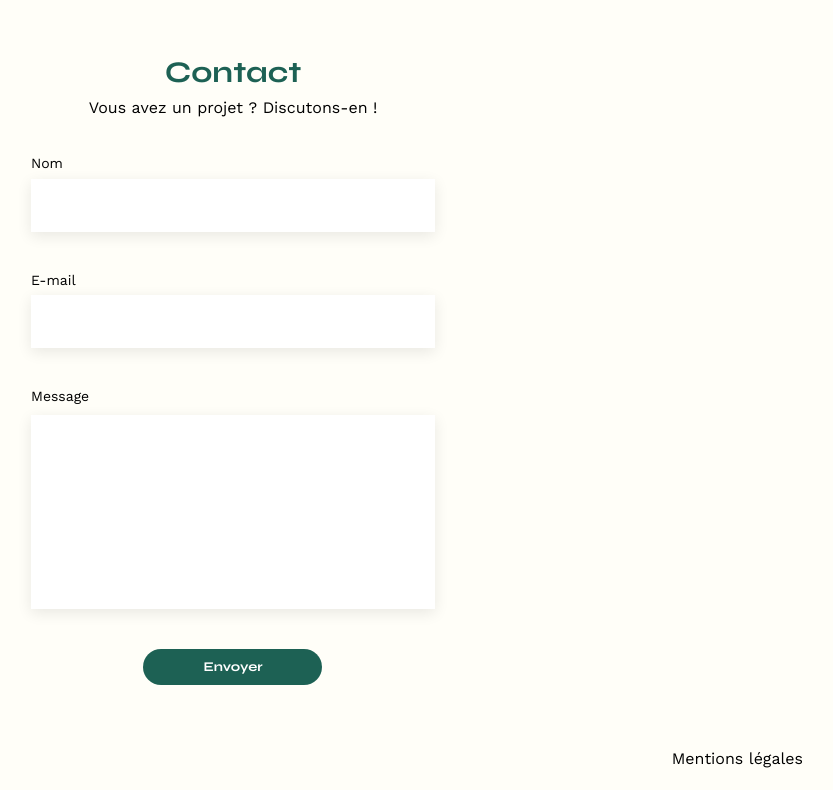
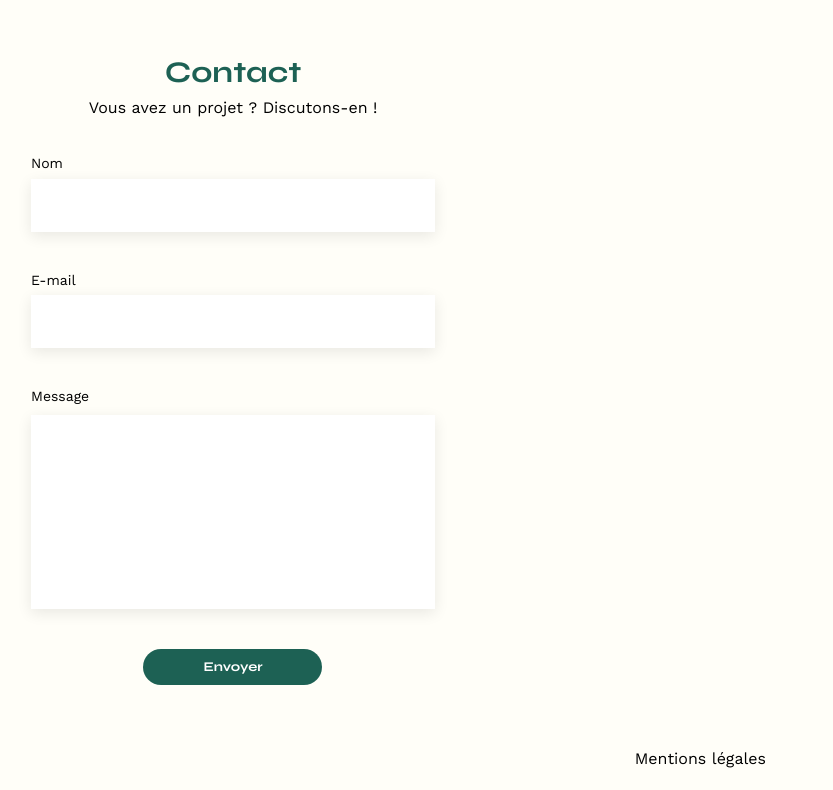
Before and after one commit to ThomasL7/P3, a plain HTML site: page Portfolio-architecte/FrontEnd/index.html in a window 1280 px wide. Shown: the part 2636-3426 px from the top of the page, without its empty margins (407-1240 px from the left). Drawn offline with nearby package versions, Linux system fonts and the light colour scheme; no server answers.

Commit message:
Update - (CSS) Footer

```diff
--- a/Portfolio-architecte/FrontEnd/assets/style.css
+++ b/Portfolio-architecte/FrontEnd/assets/style.css
@@ -454,12 +454,19 @@ nav img {
 }
 
 /* Footer ***************************************************/
+footer {
+  max-width: 1440px;
+  width: 100%;
+  margin: auto;
+}
+
 footer nav ul {
   font-weight: 300;
 
   display: flex;
   justify-content: flex-end;
   height: 60px;
+  margin-right: 107px;
 }
 
 /*** Login *************************************************/
```
Also changed, not shown: Portfolio-architecte/FrontEnd/index.html (+3 -1 lines), 1 other file.
